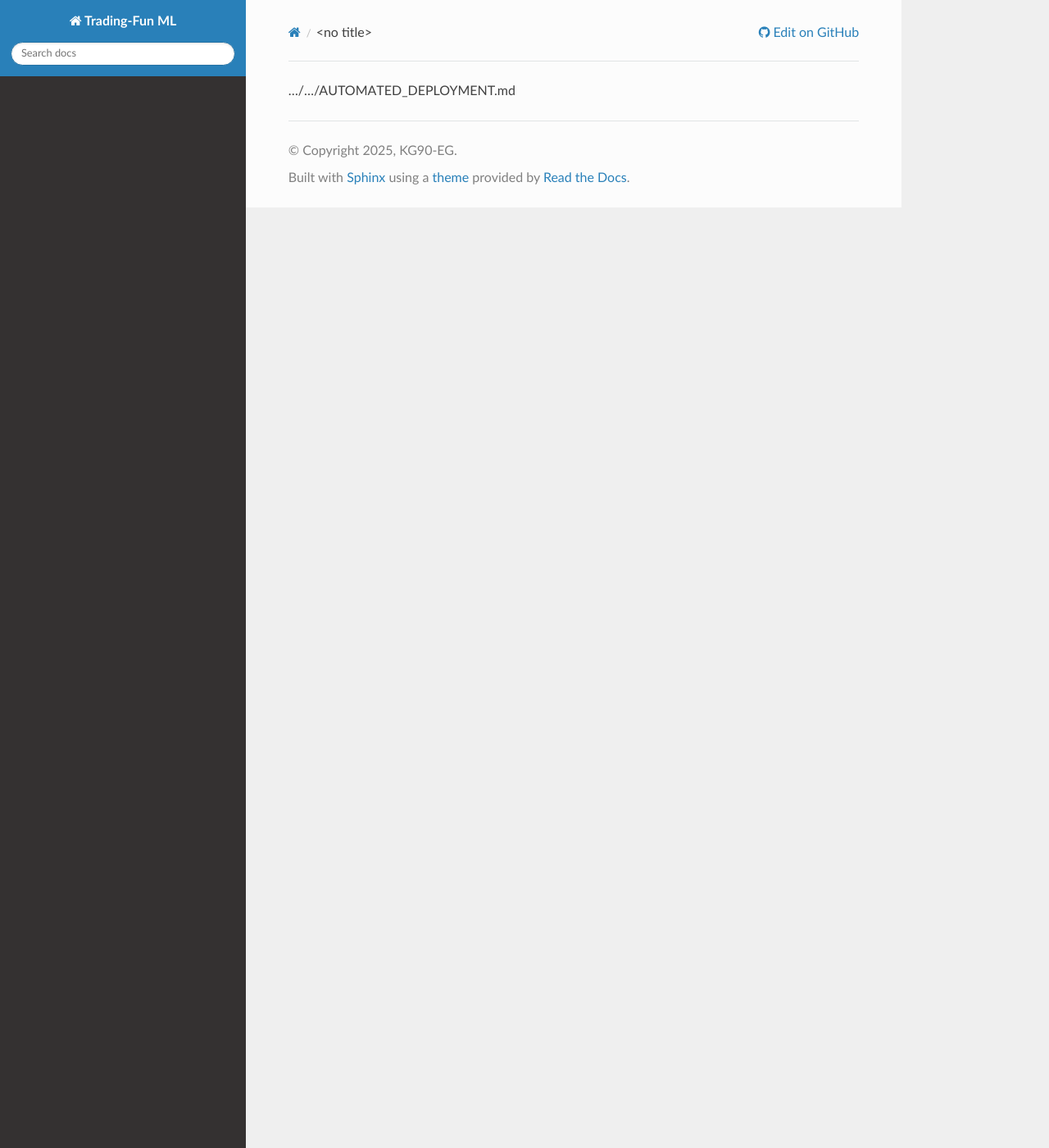
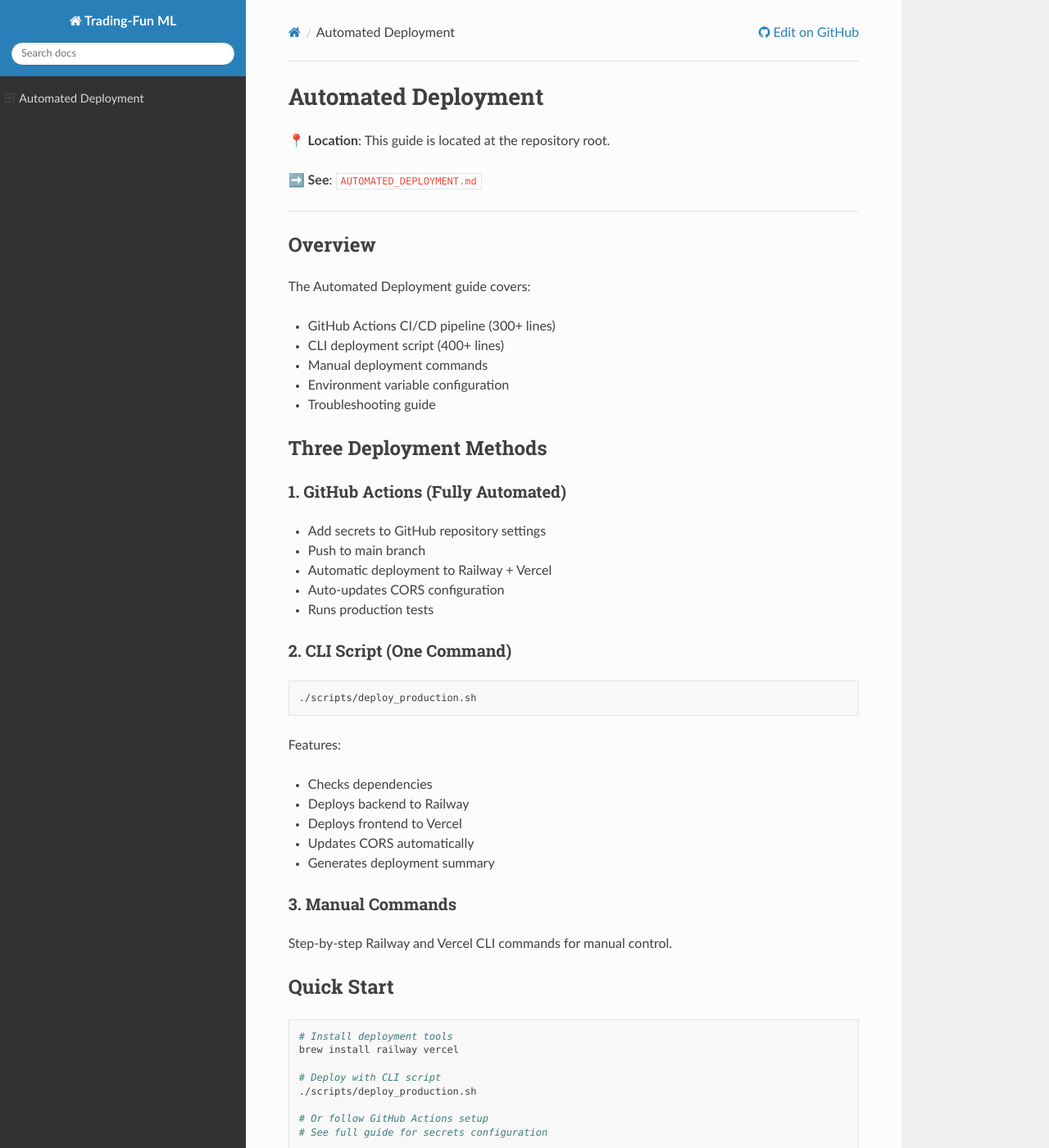
Before and after one commit to KG90-EG/POC-MarketPredictor-ML, a Sphinx documentation site: the page built from docs/deployment/automated-deployment.md, in a window 1280 px wide and 1400 px high. Shown: the whole window at 82% size. Built offline with Sphinx 7.4.7 and the Read the Docs theme 3.1.0, drawn with Linux system fonts in a browser that asks for light colours; some of the changed text lies outside the part shown.

````diff
--- a/docs/deployment/automated-deployment.md
+++ b/docs/deployment/automated-deployment.md
@@ -1 +1,57 @@
-../../AUTOMATED_DEPLOYMENT.md
+# Automated Deployment
+
+**📍 Location**: This guide is located at the repository root.
+
+**➡️ See**: [`AUTOMATED_DEPLOYMENT.md`](../../AUTOMATED_DEPLOYMENT.md)
+
+---
+
+## Overview
+
+The Automated Deployment guide covers:
+- GitHub Actions CI/CD pipeline (300+ lines)
+- CLI deployment script (400+ lines)
+- Manual deployment commands
+- Environment variable configuration
+- Troubleshooting guide
+
+## Three Deployment Methods
+
+### 1. GitHub Actions (Fully Automated)
+- Add secrets to GitHub repository settings
+- Push to main branch
+- Automatic deployment to Railway + Vercel
+- Auto-updates CORS configuration
+- Runs production tests
+
+### 2. CLI Script (One Command)
+```bash
+./scripts/deploy_production.sh
+```
+
+Features:
+- Checks dependencies
+- Deploys backend to Railway
+- Deploys frontend to Vercel
+- Updates CORS automatically
+- Generates deployment summary
+
+### 3. Manual Commands
+Step-by-step Railway and Vercel CLI commands for manual control.
+
+## Quick Start
+
+```bash
+# Install deployment tools
+brew install railway vercel
+
+# Deploy with CLI script
+./scripts/deploy_production.sh
+
+# Or follow GitHub Actions setup
+# See full guide for secrets configuration
+```
+
+---
+
+**Full Documentation**: [`../../AUTOMATED_DEPLOYMENT.md`](../../AUTOMATED_DEPLOYMENT.md)
````
Also changed, not shown: docs/deployment/production-ready.md (+40 -1 lines), docs/development/contributing.md (+45 -1 lines).
